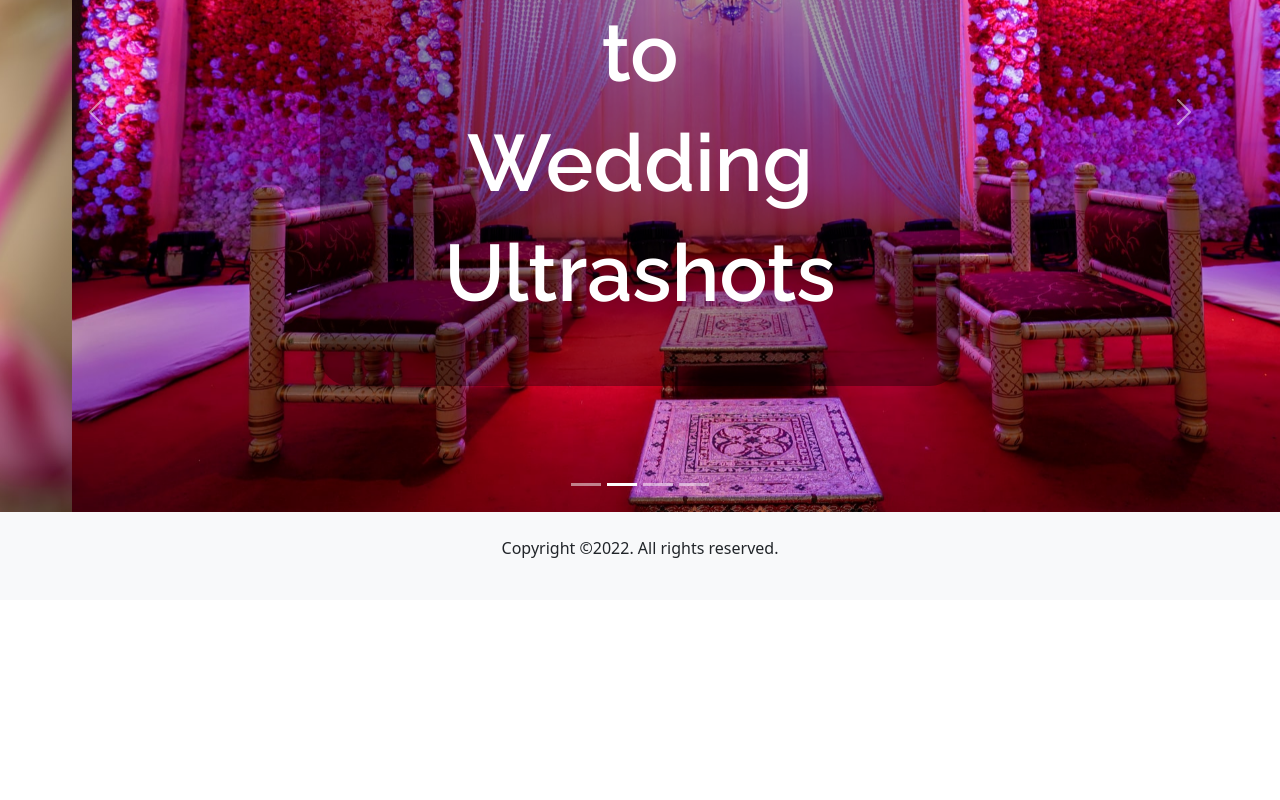
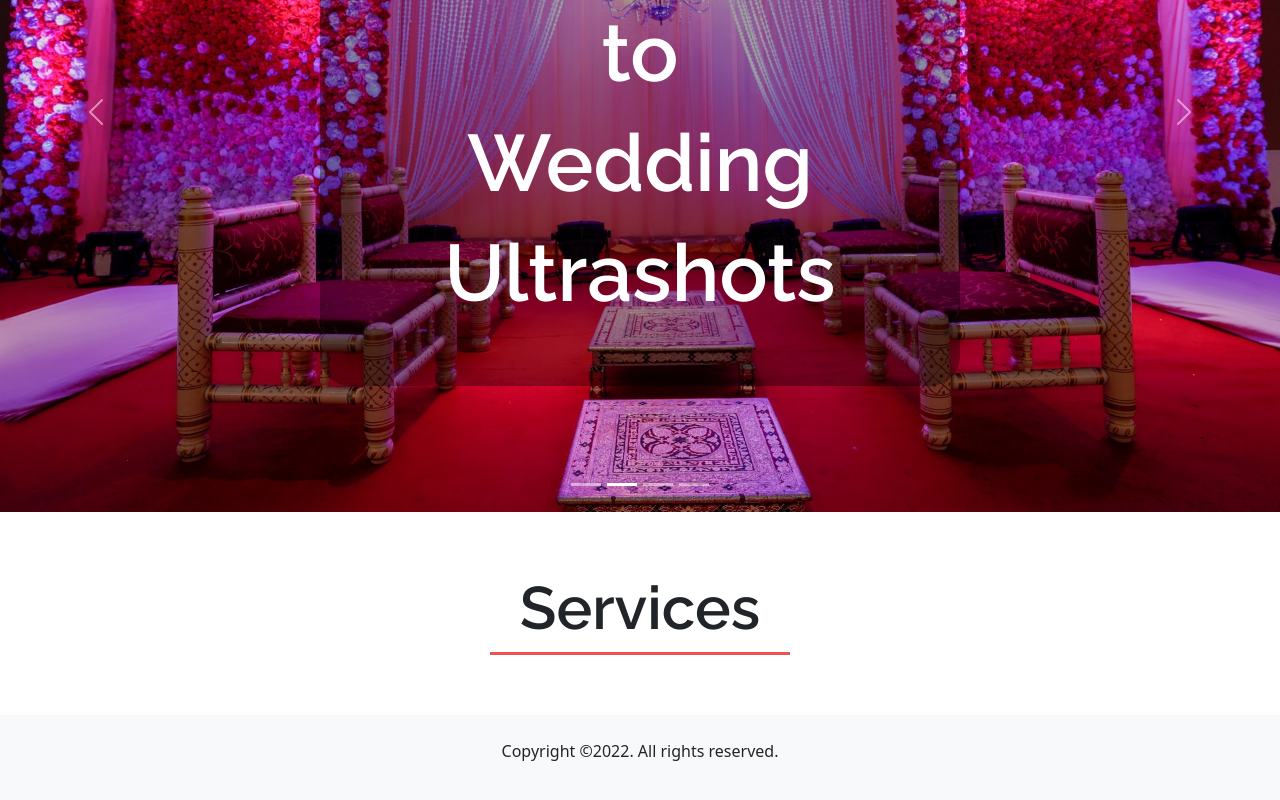
Before and after one commit to devmhimran/wedding-ultra-shots-client, a React (Create React App) app in the folder wedding-ultra-shots/: page / in a window 1280 px wide. Shown: the part 344-1144 px from the top of the page. Before the commit the page ends 944 px from the top, so only its background shows below. Built offline with nearby package versions, Linux system fonts and the light colour scheme.

Commit message:
Added Footer & Added Service Section

```diff
--- a/wedding-ultra-shots/src/App.js
+++ b/wedding-ultra-shots/src/App.js
@@ -6,6 +6,7 @@ import Home from './component/Home/Home';
 import About from './component/About/About'
 import ErrorPage from './component/ErrorPage/ErrorPage';
 import Blogs from './component/Blogs/Blogs';
+import Footer from './component/Footer/Footer';
 
 function App() {
   return (
@@ -18,7 +19,9 @@ function App() {
         <Route path='/blogs' element={<Blogs></Blogs>}></Route>
         <Route path='*' element={<ErrorPage></ErrorPage>}></Route>
       </Routes>
+      <Footer></Footer>
     </div>
+
   );
 }
 
--- a/wedding-ultra-shots/src/component/Banner/Banner.css
+++ b/wedding-ultra-shots/src/component/Banner/Banner.css
@@ -30,7 +30,7 @@
 }
 @media only screen and (max-width: 600px) {
     .banner__hero{
-        top: 35%;
+        top: 32%;
         padding: 20px 50px;
     }
     .banner__hero h1{
--- a/wedding-ultra-shots/src/component/Home/Home.js
+++ b/wedding-ultra-shots/src/component/Home/Home.js
@@ -1,13 +1,15 @@
 import React from 'react';
 import Banner from '../Banner/Banner';
-import Footer from '../Footer/Footer';
+import Services from '../Services/Services';
 
 
 const Home = () => {
     return (
       <>
         <Banner></Banner>
-        <Footer></Footer>
+        <Services></Services>
+
+
       </>
     );
 };
--- /dev/null
+++ b/wedding-ultra-shots/src/component/Services/Services.css
@@ -0,0 +1,14 @@
+.services__main{
+    padding: 60px;
+}
+.services__main h1{
+    font-family: 'Raleway', sans-serif;
+    font-weight: 600;
+    font-size: 60px;
+}
+.services__main__divider{
+    width: 300px;
+    height: 3px;
+    background-color: #ee5253;
+    text-align: center;
+}
--- /dev/null
+++ b/wedding-ultra-shots/src/component/Services/Services.js
@@ -0,0 +1,15 @@
+import React from 'react';
+import './Services.css'
+
+const Services = () => {
+    return (
+        <div className='services__main'>
+            <div className="container">
+                <h1 className='text-center'>Services</h1>
+            </div>
+            <div className='services__main__divider mx-auto'></div>
+        </div>
+    );
+};
+
+export default Services;
```
